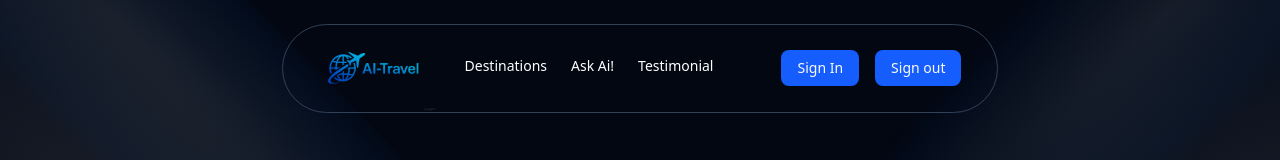
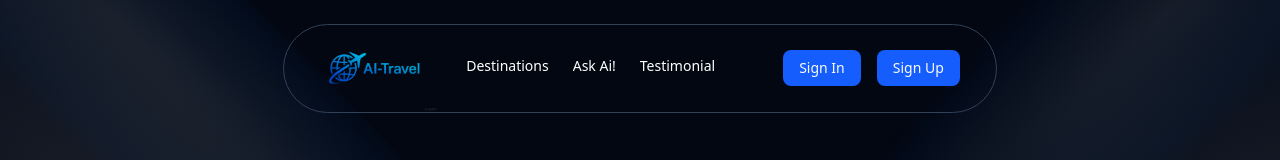
Before and after one commit to BOSHASALAMA/ai-travel, a Next.js app: page / in a window 1280 px wide. Shown: the top 160 px of the page. Built offline with nearby package versions, Linux system fonts and the light colour scheme; no server answers.

Commit message:
Update Header.jsx

```diff
--- a/app/_components/Header.jsx
+++ b/app/_components/Header.jsx
@@ -95,7 +95,7 @@ const isUser = userRole === 'user'
             <Button  >Sign In</Button>
             </SignInButton>
 <SignUpButton>
-           <Button  >Sign out</Button>
+           <Button  >Sign Up</Button>
            </SignUpButton>
 
     </div>
@@ -135,7 +135,7 @@ const isUser = userRole === 'user'
             <Button className="mb-3" >Sign In</Button>
             </SignInButton>
 <SignUpButton>
-           <Button className="mb-3" >Sign out</Button>
+           <Button className="mb-3" >Sign Up</Button>
            </SignUpButton>
 
     </div>
```
